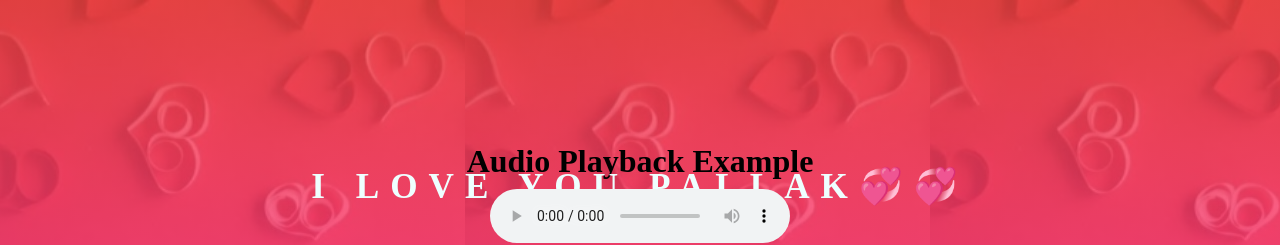
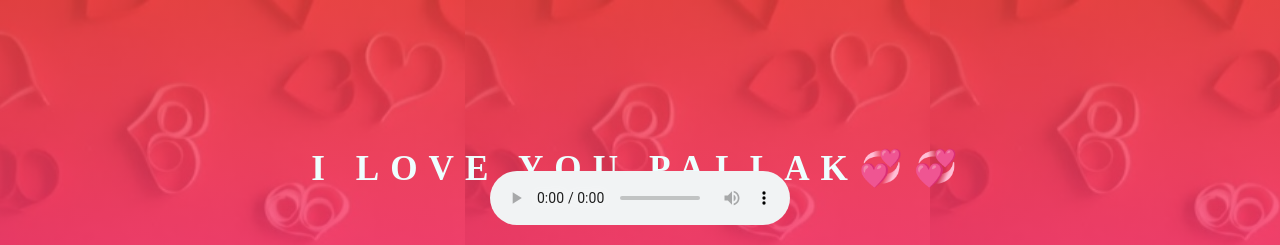
Before and after one commit to harshramyadav/3D, a plain HTML site: page index.html in a window 1280 px wide. Shown: the top 245 px of the page. Drawn offline with Linux system fonts and the light colour scheme.

Commit message:
Update index.html

```diff
--- a/index.html
+++ b/index.html
@@ -11,7 +11,7 @@
 </head>
 
 <body>
-	<h1>Audio Playback Example</h1>
+	<h1></h1>
 
   <audio controls>
     <source src="foreveryoung.mp3" type="audio/mp3">
```
